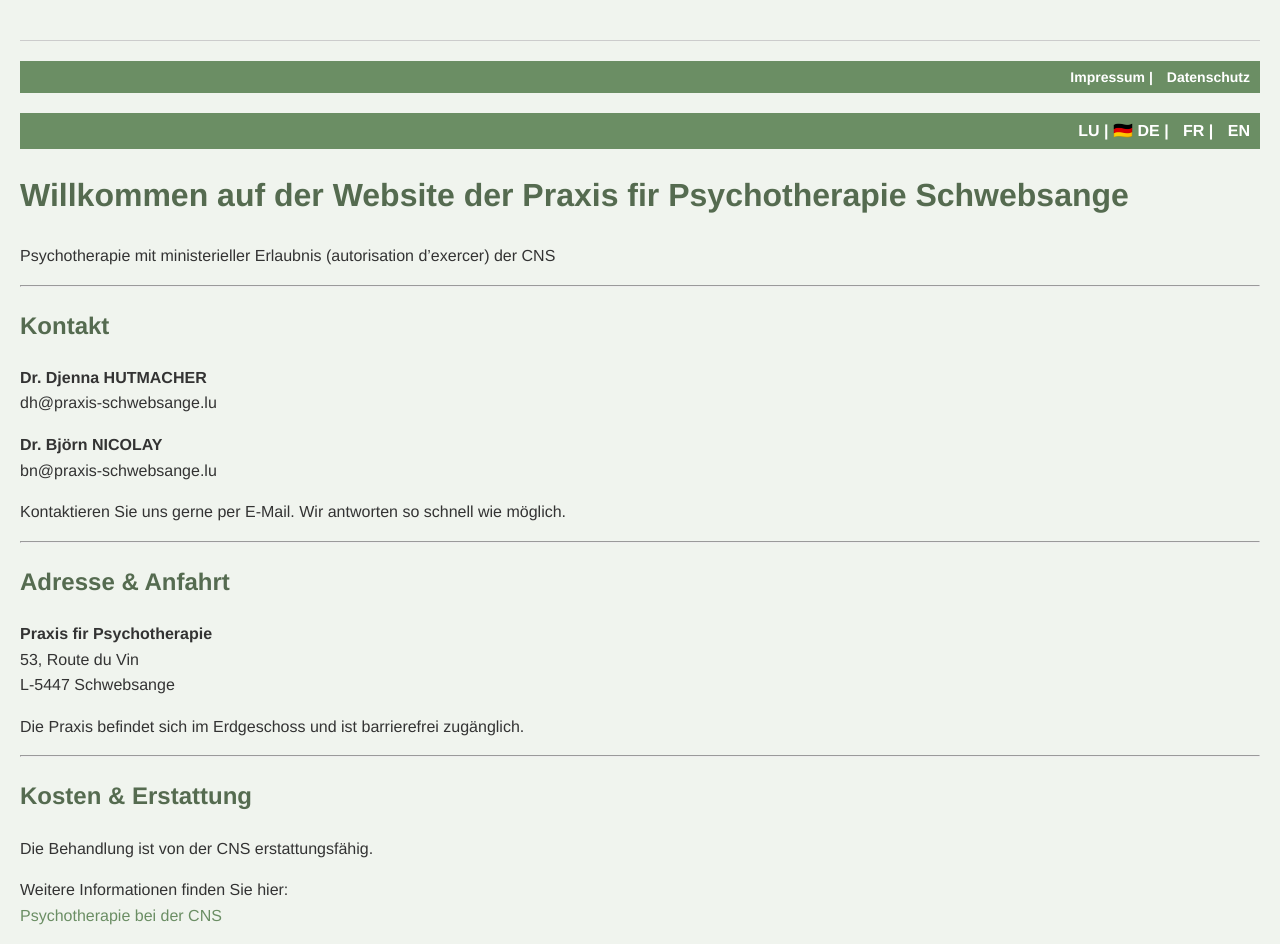
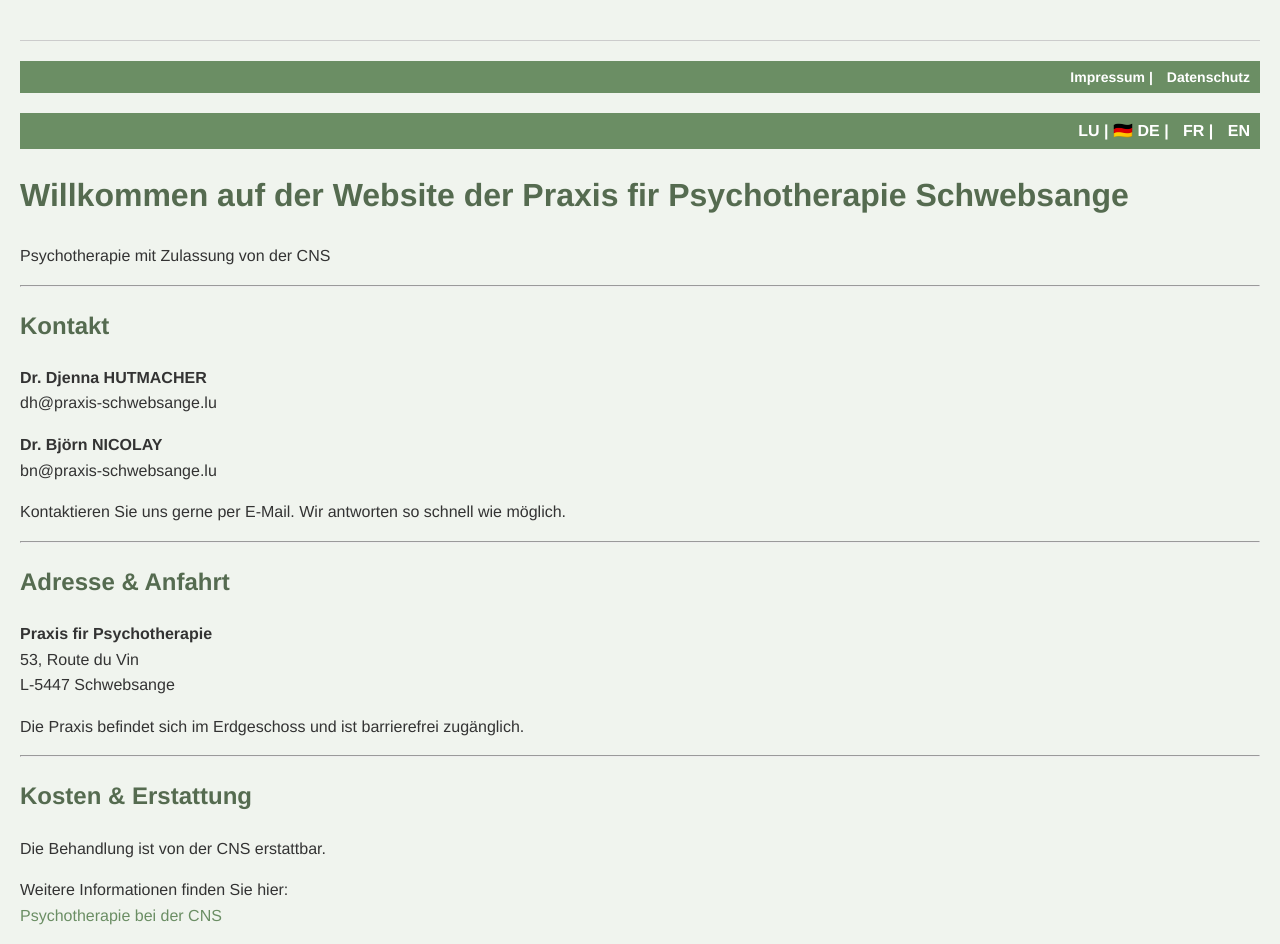
Before and after one commit to bjoernbrightside/praxis-schwebsange, a Jekyll site: the page built from de/index.md, in a window 1280 px wide. Built offline with Jekyll 4.4.1, drawn with Linux system fonts in a browser that asks for light colours.

Commit message:
Update index.md

```diff
--- a/de/index.md
+++ b/de/index.md
@@ -8,7 +8,7 @@ layout: default
 
 # Willkommen auf der Website der Praxis fir Psychotherapie Schwebsange
 
-Psychotherapie mit ministerieller Erlaubnis (autorisation d'exercer) der CNS
+Psychotherapie mit Zulassung von der CNS
 
 ---
 
@@ -36,7 +36,7 @@ Die Praxis befindet sich im Erdgeschoss und ist barrierefrei zugänglich.
 
 ## Kosten & Erstattung
 
-Die Behandlung ist von der CNS erstattungsfähig.
+Die Behandlung ist von der CNS erstattbar.
 
 Weitere Informationen finden Sie hier:
 [Psychotherapie bei der CNS](https://cns.public.lu/de/assure/remboursements/prestations-remboursees/prestations-medicales/psychotherapie.html)
```
